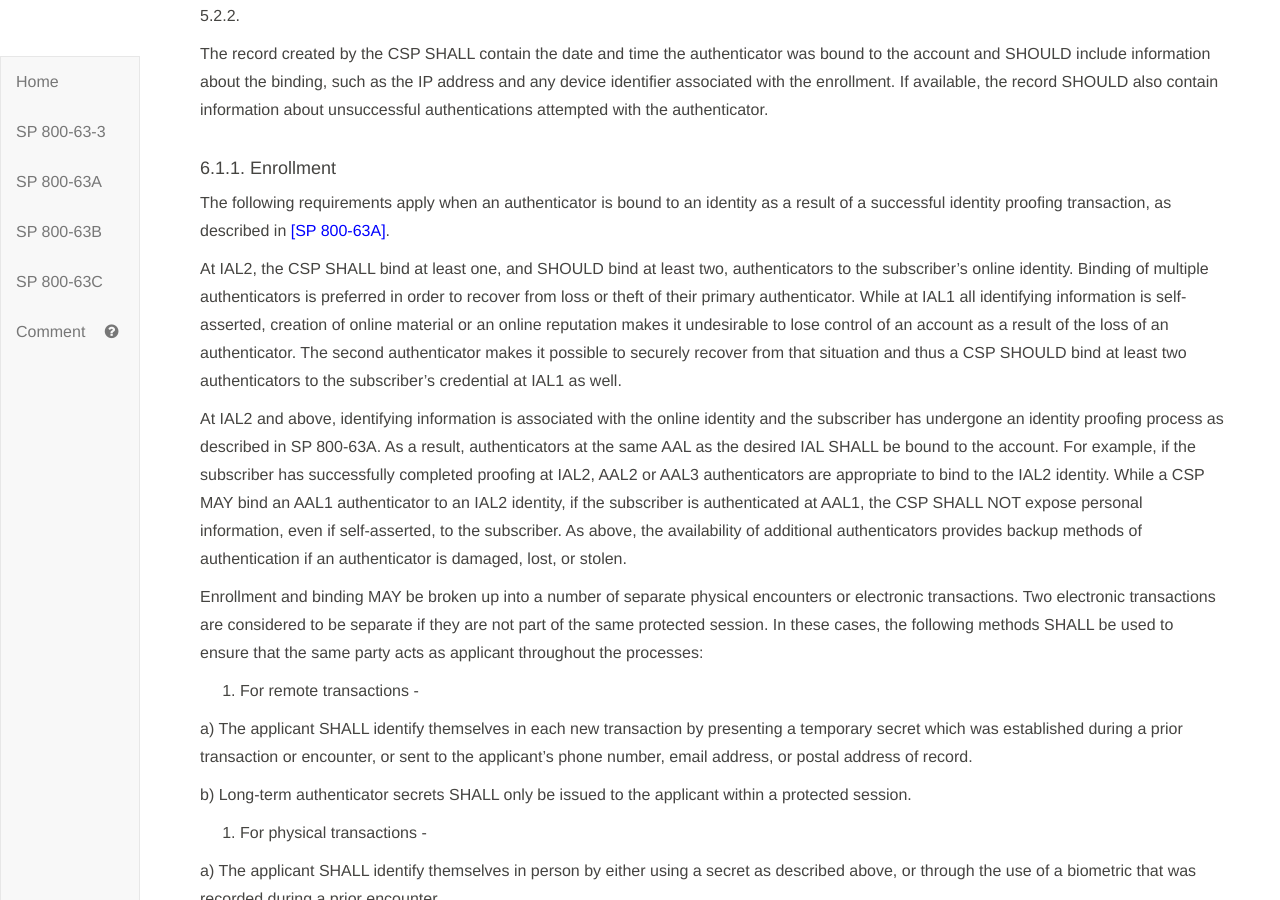
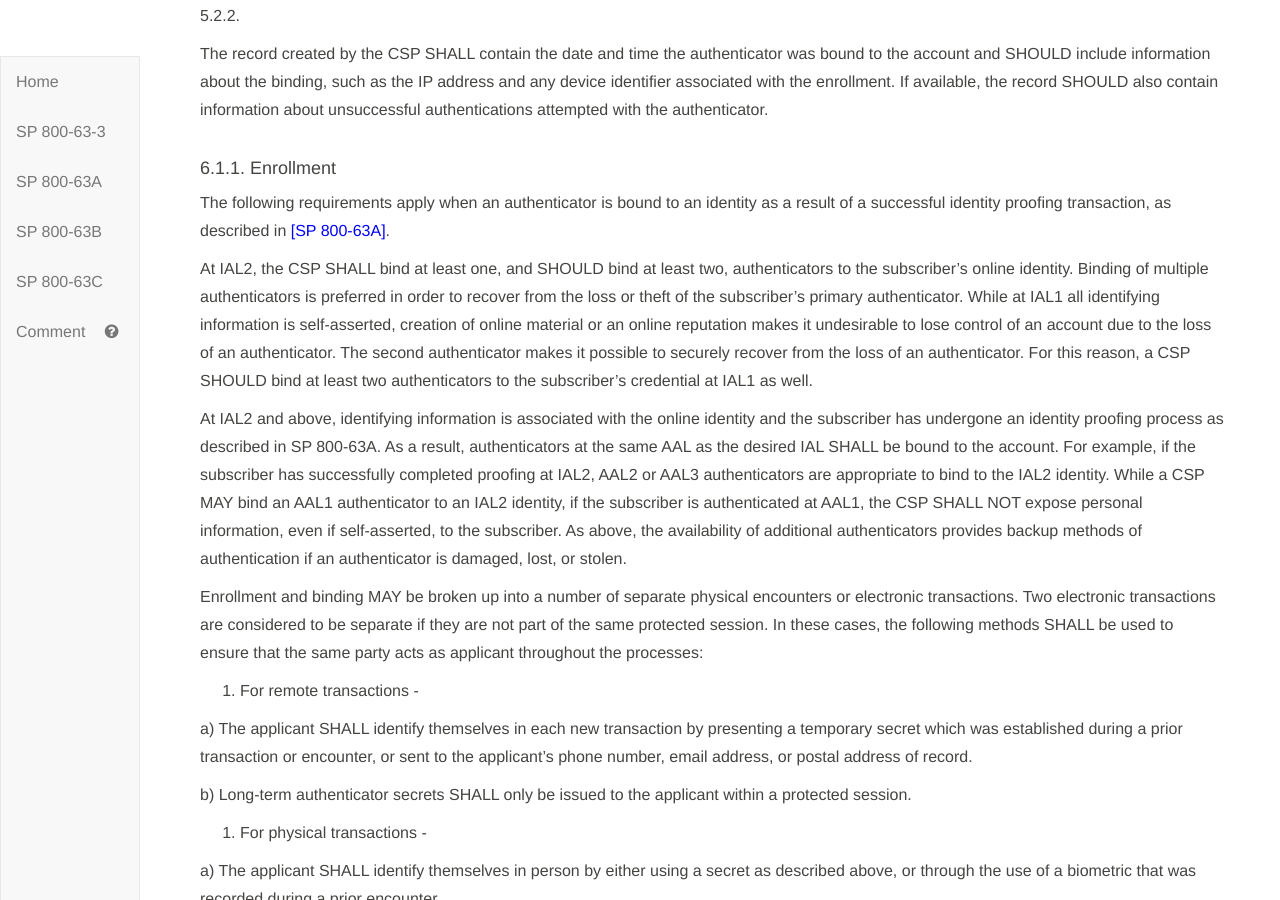
Before and after one commit to usnistgov/800-63-3, a Jekyll site: the page built from sp800-63b/sec6_lifecycle.md, in a window 1280 px wide and 900 px high, scrolled down 445 px. Built offline with Jekyll 4.4.1, drawn with Linux system fonts in a browser that asks for light colours; our own code applies the rules of GitHub Pages for plain Markdown files.

Commit message:
Clarify wording on reasons for multiple authenticators. Fixes #861

```diff
--- a/sp800-63b/sec6_lifecycle.md
+++ b/sp800-63b/sec6_lifecycle.md
@@ -18,7 +18,7 @@ The record created by the CSP SHALL contain the date and time the authenticator
 
 The following requirements apply when an authenticator is bound to an identity as a result of a successful identity proofing transaction, as described in [[SP 800-63A]](sp800-63a.html).
 
-At IAL2, the CSP SHALL bind at least one, and SHOULD bind at least two, authenticators to the subscriber's online identity. Binding of multiple authenticators is preferred in order to recover from loss or theft of their primary authenticator. While at IAL1 all identifying information is self-asserted, creation of online material or an online reputation makes it undesirable to lose control of an account as a result of the loss of an authenticator. The second authenticator makes it possible to securely recover from that situation and thus a CSP SHOULD bind at least two authenticators to the subscriber's credential at IAL1 as well.
+At IAL2, the CSP SHALL bind at least one, and SHOULD bind at least two, authenticators to the subscriber's online identity. Binding of multiple authenticators is preferred in order to recover from the loss or theft of the subscriber's primary authenticator. While at IAL1 all identifying information is self-asserted, creation of online material or an online reputation makes it undesirable to lose control of an account due to the loss of an authenticator. The second authenticator makes it possible to securely recover from the loss of an authenticator. For this reason, a CSP SHOULD bind at least two authenticators to the subscriber's credential at IAL1 as well.
 
 At IAL2 and above, identifying information is associated with the online identity and the subscriber has undergone an identity proofing process as described in SP 800-63A. As a result, authenticators at the same AAL as the desired IAL SHALL be bound to the account. For example, if the subscriber has successfully completed proofing at IAL2, AAL2 or AAL3 authenticators are appropriate to bind to the IAL2 identity. While a CSP MAY bind an AAL1 authenticator to an IAL2 identity, if the subscriber is authenticated at AAL1, the CSP SHALL NOT expose personal information, even if self-asserted, to the subscriber. As above, the availability of additional authenticators provides backup methods of authentication if an authenticator is damaged, lost, or stolen.
 
```
